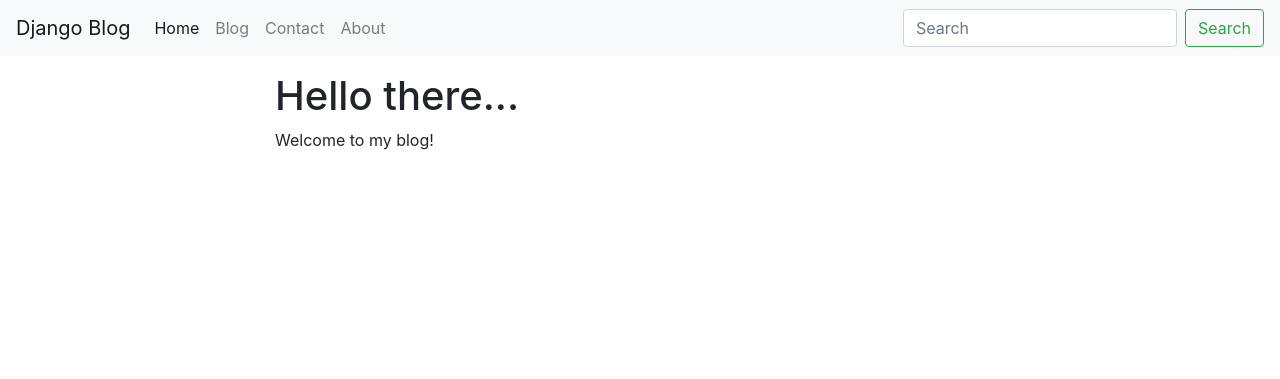
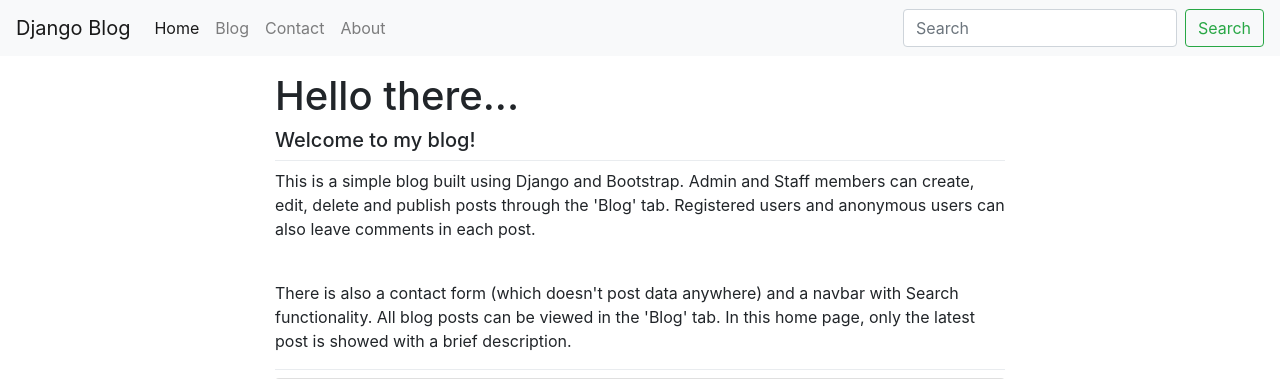
Before and after one commit to Macroshock/django-blog, a Django app: page / in a window 1280 px wide. Shown: the top 379 px of the page. Before the commit the page ends 150 px from the top, so only its background shows below. Run offline with Django 3.2, Linux system fonts and the light colour scheme; data comes from the database, SQL or seed files in the repository; some libraries are stand-ins or nearby versions.

Commit message:
Added website's description to the home page

```diff
--- a/src/Site_Blog/views.py
+++ b/src/Site_Blog/views.py
@@ -2,12 +2,16 @@ from django.http import HttpResponse
 from django.shortcuts import render
 
 from .forms import ContactForm
+from blog.models import BlogPost
 
 def home_page(request):
 
+  obj = BlogPost.objects.filter().order_by('timestamp')[0]
+
   return render(request, 'home.html', {
     'title': 'Homepage',
-    'title_header': 'Hello there...'
+    'title_header': 'Hello there...',
+    'object': obj
     })
 
 
--- a/src/templates/home.html
+++ b/src/templates/home.html
@@ -1,5 +1,18 @@
 {% extends "base.html" %}
 
 {% block content %}
-<p>Welcome to my blog!</p>
+  <h5>Welcome to my blog!</h5>
+  <div class="dropdown-divider"></div>
+  <p>
+    This is a simple blog built using Django and Bootstrap. Admin and Staff members can create, edit, delete and publish posts
+    through the 'Blog' tab. Registered users and anonymous users can also leave comments in each post.
+  </p>
+  <br>
+  <p>
+    There is also a contact form (which doesn't post data anywhere) and a navbar with Search functionality. All blog posts can be
+    viewed in the 'Blog' tab. In this home page, only the latest post is showed with a brief description.
+  </p>
+  <div class="dropdown-divider"></div>
+
+  {% include "blog/list_inline.html" with blog_post=object truncate=True %}
 {% endblock %}
```
